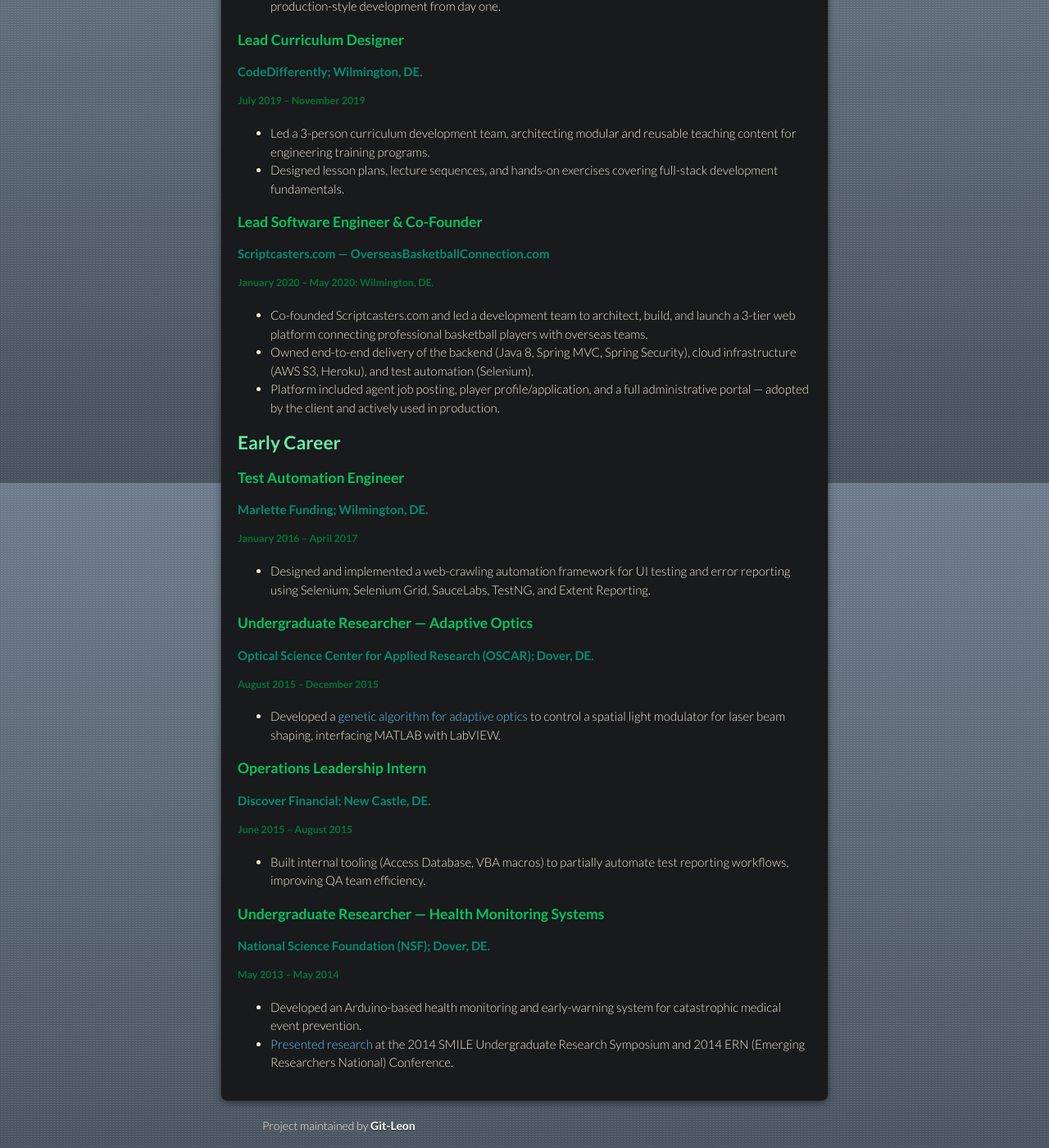
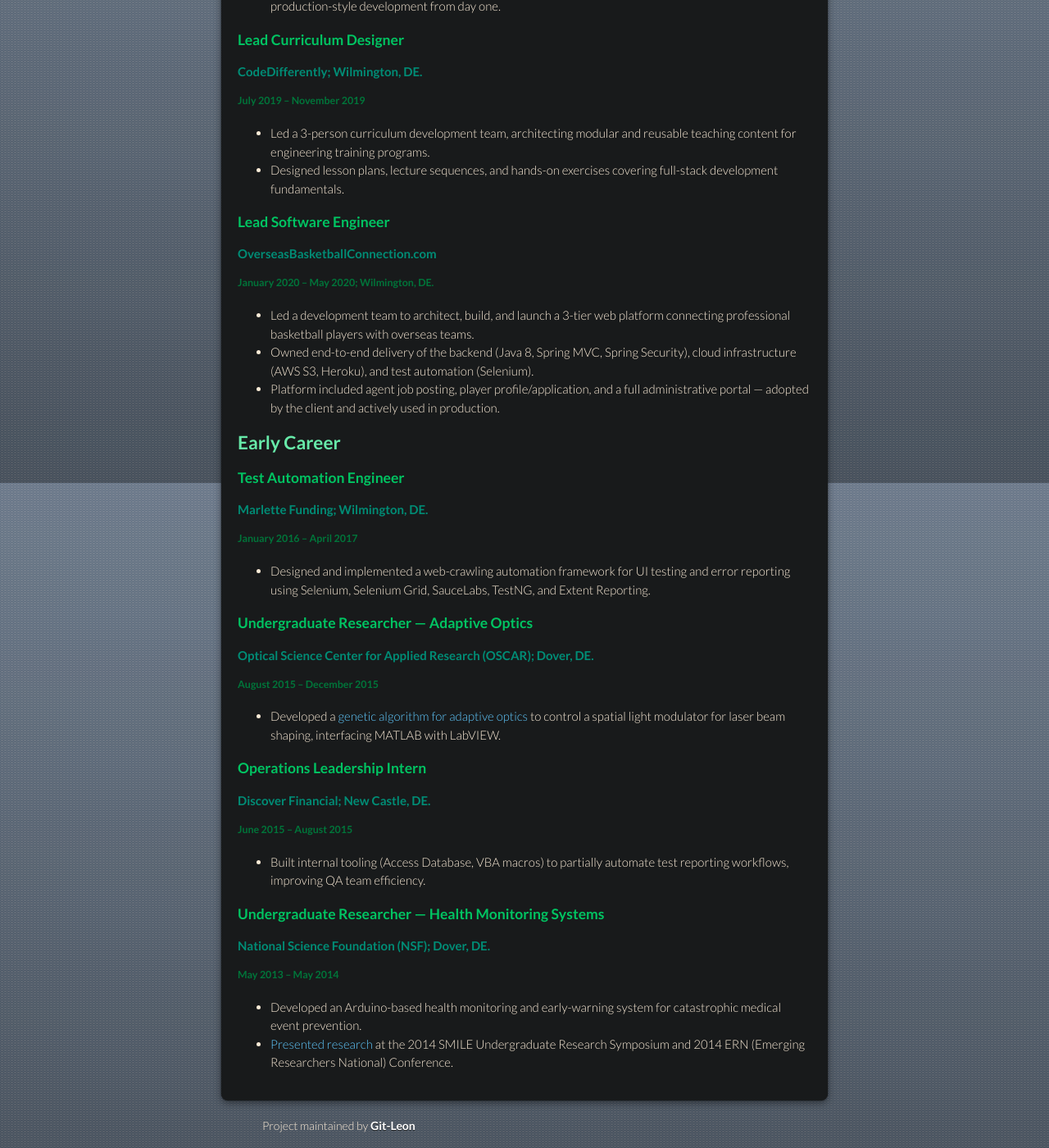
Before and after one commit to Git-Leon/Leon-Hunter-Public-Portfolio, a Jekyll site: the page built from index.md, in a window 1280 px wide and 1400 px high, scrolled down 5711 px. Shown: the whole window at 82% size. Built offline with Jekyll 4.4.1, drawn with Linux system fonts in a browser that asks for light colours; our own code applies the rules of GitHub Pages for plain Markdown files; a script that is not in the unit is left out; the repository's description, which GitHub fills in, is left out; some of the changed text lies outside the part shown.

Commit message:
updated resume aesthetic and exported respective pdf

```diff
--- a/_sass/jekyll-theme-modernist.scss
+++ b/_sass/jekyll-theme-modernist.scss
@@ -247,9 +247,6 @@
   font-weight:700;
 }
 
-th {
-  color:#222;
-}
 
 small {
   font-size:11px;
--- a/assets/css/style.scss
+++ b/assets/css/style.scss
@@ -398,9 +398,6 @@
     font-weight: 700;
 }
 
-th {
-    color: #222;
-}
 
 small {
     font-size: 11px;
--- a/career-assets/contract-artifacts/style.css
+++ b/career-assets/contract-artifacts/style.css
@@ -19,11 +19,6 @@
   border-right: 1px solid #3aafbe;
   border-right-color: rgb(42, 138, 114);
   height: 38px;
-  text-shadow: rgba(24, 26, 27, 0.9) 0px 1px 0px;
-}
-
-th {
-  color: rgb(83, 189, 202);
   text-shadow: rgba(24, 26, 27, 0.9) 0px 1px 0px;
 }
 
--- a/index.md
+++ b/index.md
@@ -15,13 +15,13 @@
 ## About
 
 ### Contact Information
-* **Phone**: `(302) 312-4489`
-* **Email**: [`xleonhunter@gmail.com`](mailto:xleonhunter@gmail.com)
+* **Phone**: (302) 312-4489
+* **Email**: [xleonhunter@gmail.com](mailto:xleonhunter@gmail.com)
 * **Website:** [https://curriculeon.github.io/Curriculeon/](https://curriculeon.github.io/Curriculeon/)
 * **LinkedIn:** [https://www.linkedin.com/in/leon-hunter](https://www.linkedin.com/in/leon-hunter)
 * **Github Organization Ownership**
-    * [`https://github.com/curriculeon`](https://github.com/curriculeon)
-    * [`https://github.com/git-leon`](https://github.com/git-leon)
+    * [https://github.com/curriculeon](https://github.com/curriculeon)
+    * [https://github.com/git-leon](https://github.com/git-leon)
 
 ### Education
 * Delaware State University (2011 - 2015)
@@ -49,6 +49,7 @@
    </tr>
 </table>
 
+<div class="pagebreak"> </div>
 
 ### Core Competencies
 
@@ -60,7 +61,7 @@
 | Data Platform Engineering (Kafka, Cassandra) | Open-Source Community Building | Infrastructure-as-Code & GitOps |
 
 
-<div class="pagebreak"> </div>
+
 
 
 ## Open-Source Platform Initiatives
@@ -101,7 +102,7 @@
 #### Platform & Technologies
 Java 21 · Spring Boot 3.4 · Spring Kafka · Apache Kafka · Apache Avro · Confluent Schema Registry · Spring Data Cassandra · Apache Cassandra · Spring Retry · Spring Security · Kerberos · Micrometer · Dynatrace · JUnit 5 · Mockito · JaCoCo · Maven · Docker · Kubernetes (GKP) · Kustomize · Jenkins
 
-<div class="pagebreak"> </div>
+
 
 ### Vice President, Software Engineer — Platform Lead, Card Transaction History Modernization
 #### JPMorgan Chase, Consumer & Community Banking; Wilmington, DE.
@@ -139,7 +140,7 @@
 - Designed and delivered a university-level course on advanced data structures and algorithms ([syllabus](https://curriculeon.github.io/syllabus.datastructures2/)), building the next generation of computer science talent.
 - Developed comprehensive lesson plans, coding exercises, and assessment frameworks to measure student progress and competency.
 
-<div class="pagebreak"> </div>
+
 
 ## Engineering Enablement & Technical Leadership
 
@@ -158,6 +159,7 @@
 - Led a technical incubator program advising aspiring technopreneurs on product architecture, technical feasibility, and development strategy.
 - Provided hands-on technical guidance and connected consultants with engineering resources to accelerate product development.
 
+<div class="pagebreak"> </div>
 
 ### Lead Technical Instructor — Cloud DevOps & Full Stack Engineering
 #### Per Scholas; Multiple Locations (Remote)
@@ -177,7 +179,7 @@
 - Curricula adopted as the standard for Per Scholas's national expansion of engineering training programs.
 
 
-<div class="pagebreak"> </div>
+
 
 ### Lead Technical Instructor
 #### TalentPath: Full Stack Java Engineering Course
@@ -191,12 +193,13 @@
 - Designed lesson plans, lecture sequences, and hands-on exercises covering full-stack development fundamentals.
 
 
-### Lead Software Engineer & Co-Founder
-#### Scriptcasters.com — OverseasBasketballConnection.com
+### Lead Software Engineer
+#### OverseasBasketballConnection.com
 ##### January 2020 – May 2020; Wilmington, DE.
-- Co-founded Scriptcasters.com and led a development team to architect, build, and launch a 3-tier web platform connecting professional basketball players with overseas teams.
+- Led a development team to architect, build, and launch a 3-tier web platform connecting professional basketball players with overseas teams.
 - Owned end-to-end delivery of the backend (Java 8, Spring MVC, Spring Security), cloud infrastructure (AWS S3, Heroku), and test automation (Selenium).
 - Platform included agent job posting, player profile/application, and a full administrative portal — adopted by the client and actively used in production.
+
 
 
 <div class="pagebreak"> </div>
```
Also changed, not shown: 1 other file.
